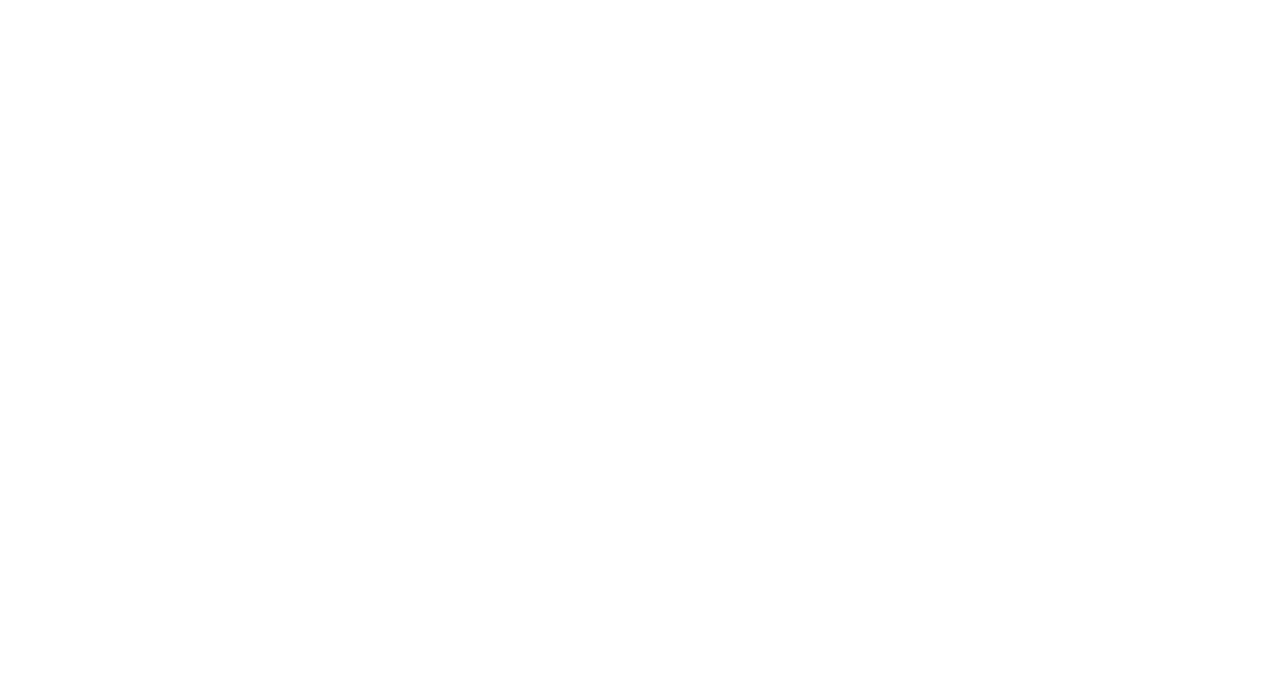
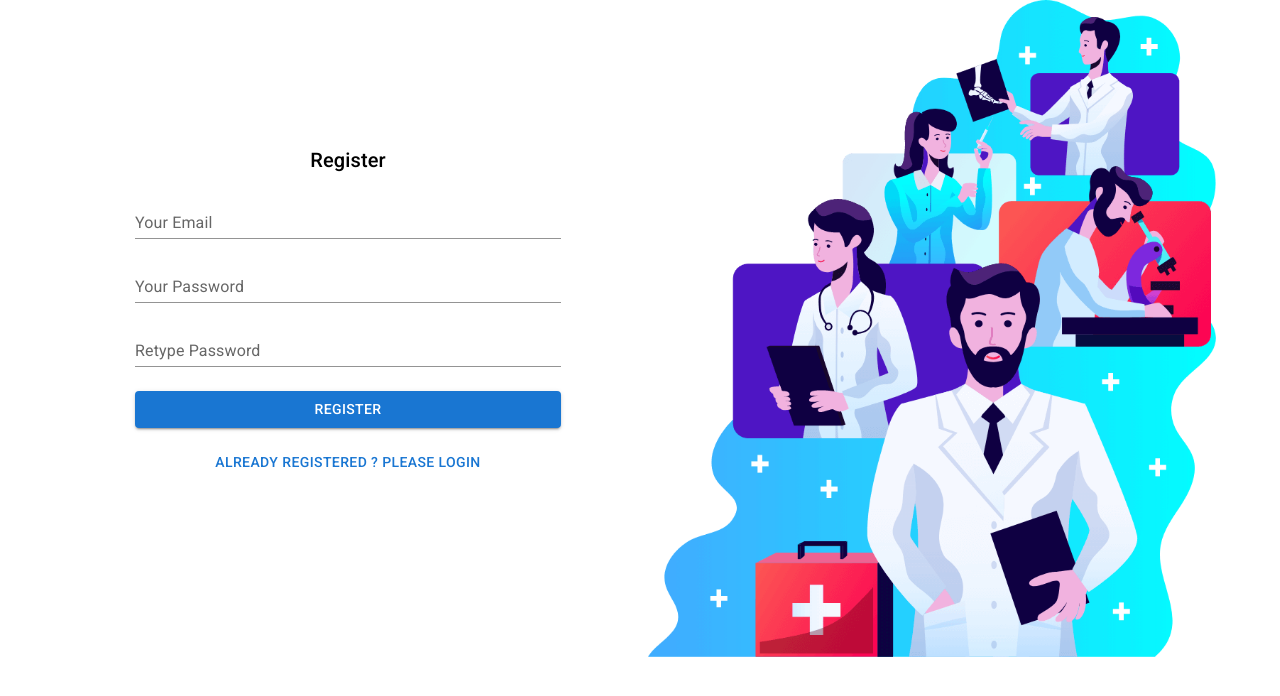
Before and after one commit to mdmonsuralamrana/doctors-portal-client-2.0, a React (Create React App) app: page /register in a window 1280 px wide. Before the commit this address had no page. Shown: the top 696 px of the page. Built offline with nearby package versions, Linux system fonts and the light colour scheme.

Commit message:
module 71-5 6 min

```diff
--- a/package.json
+++ b/package.json
@@ -12,6 +12,7 @@
     "@testing-library/react": "^13.1.1",
     "@testing-library/user-event": "^13.5.0",
     "date-fns": "^2.28.0",
+    "firebase": "^9.8.2",
     "react": "^18.0.0",
     "react-dom": "^18.0.0",
     "react-router-dom": "^6.3.0",
--- a/src/App.js
+++ b/src/App.js
@@ -6,15 +6,19 @@ import {
 } from "react-router-dom";
 import Home from './Pages/Home/Home/Home';
 import Appointment from './Pages/Appointment/Appointment/Appointment';
+import Login from './Pages/Login/Login/Login';
+import Register from './Pages/Login/Register/Register';
 
 function App() {
   return (
     <div className="App">
       <BrowserRouter>
         <Routes>
+          <Route exact path="/" element={<Home />} />
           <Route path="/" element={<Home />} />
           <Route path="/appointment" element={<Appointment />} />
-          {/* <Route path="/" element={<App />} /> */}
+          <Route path="/login" element={<Login />} />
+          <Route path="/register" element={<Register />} />
         </Routes>
       </BrowserRouter>
     </div>
--- /dev/null
+++ b/src/Pages/Login/Login/Login.js
@@ -0,0 +1,60 @@
+import { Button, Container, Grid, TextField, Typography } from '@mui/material';
+import React, { useState } from 'react';
+import { NavLink } from 'react-router-dom';
+import loginImg from '../../../images/login.png'
+
+const Login = () => {
+    const [loginData, setLogInData] = useState({})
+    const handleOnChange = e => {
+        const field = e.target.name;
+        const value = e.target.value;
+        const newLoginData = { ...loginData };
+        newLoginData[field] = value;
+        setLogInData(newLoginData);
+    }
+
+    const handleLoginSubmit = e => {
+        alert('submit')
+        e.preventDefault();
+    }
+
+    return (
+        <Container>
+            <Grid container spacing={2}>
+                <Grid sx={{ mt: 18 }} item xs={12} md={6}>
+                    <Typography variant="h6" gutterBottom component="div"> Login </Typography>
+
+                    <form onSubmit={handleLoginSubmit}>
+                        <TextField
+                            sx={{ width: '75%', m: 1 }}
+                            id="standard-basic"
+                            label="Your Email"
+                            type="email"
+                            name="email"
+                            onChange={handleOnChange}
+                            variant="standard"
+                        />
+                        <TextField
+                            sx={{ width: '75%', m: 1 }}
+                            id="standard-basic"
+                            label="Your Password"
+                            type="password"
+                            name="password"
+                            onChange={handleOnChange}
+                            variant="standard"
+                        />
+                        <Button sx={{ width: '75%', m: 2 }} variant="contained" type="submit">Login</Button>
+                    </form>
+                    <NavLink style={{textDecoration: 'none'}} to="/register">
+                        <Button> new user? Please Register </Button>
+                    </NavLink>
+                </Grid>
+                <Grid item xs={12} md={6}>
+                    <img style={{ width: '100%', }} src={loginImg} alt="" />
+                </Grid>
+            </Grid>
+        </Container>
+    );
+};
+
+export default Login;
--- /dev/null
+++ b/src/Pages/Login/Register/Register.js
@@ -0,0 +1,73 @@
+import { Button, Container, Grid, TextField, Typography } from '@mui/material';
+import React, { useState } from 'react';
+import { NavLink } from 'react-router-dom';
+import loginImg from '../../../images/login.png'
+
+
+const Register = () => {
+    const [loginData, setLogInData] = useState({})
+    const handleOnChange = e => {
+        const field = e.target.name;
+        const value = e.target.value;
+        const newLoginData = { ...loginData };
+        newLoginData[field] = value;
+        console.log(newLoginData);
+        setLogInData(newLoginData);
+    }
+
+    const handleLoginSubmit = e => {
+        if(loginData.password !== loginData.retypePassword){
+            alert("your password didn't match")
+        }
+        e.preventDefault();
+    }
+
+    return (
+        <Container>
+            <Grid container spacing={2}>
+                <Grid sx={{ mt: 18 }} item xs={12} md={6}>
+                    <Typography variant="h6" gutterBottom component="div"> Register </Typography>
+
+                    <form onSubmit={handleLoginSubmit}>
+                        <TextField
+                            sx={{ width: '75%', m: 1 }}
+                            id="standard-basic"
+                            label="Your Email"
+                            type="email"
+                            name="email"
+                            onChange={handleOnChange}
+                            variant="standard"
+                        />
+                        <TextField
+                            sx={{ width: '75%', m: 1 }}
+                            id="standard-basic"
+                            label="Your Password"
+                            type="password"
+                            name="password"
+                            onChange={handleOnChange}
+                            variant="standard"
+                        />
+                        <TextField
+                            sx={{ width: '75%', m: 1 }}
+                            id="standard-basic"
+                            label="Retype Password"
+                            type="password"
+                            name="retypePassword"
+                            onChange={handleOnChange}
+                            variant="standard"
+                        />
+                        <Button sx={{ width: '75%', m: 2 }} variant="contained" type="submit">Register</Button>
+                    </form>
+                    <NavLink style={{ textDecoration: 'none' }} to="/login">
+                        <Button> Already Registered ? Please Login </Button>
+                    </NavLink>
+                </Grid>
+                <Grid item xs={12} md={6}>
+                    <img style={{ width: '100%', }} src={loginImg} alt="" />
+                </Grid>
+            </Grid>
+        </Container>
+    );
+};
+
+export default Register;
--- a/src/Pages/Shared/Navigation/Navigation.js
+++ b/src/Pages/Shared/Navigation/Navigation.js
@@ -6,7 +6,7 @@ import Typography from '@mui/material/Typography';
 import Button from '@mui/material/Button';
 import IconButton from '@mui/material/IconButton';
 import MenuIcon from '@mui/icons-material/Menu';
-import { Link } from 'react-router-dom';
+import { Link, NavLink } from 'react-router-dom';
 
 const Navigation = () => {
     return (
@@ -25,8 +25,8 @@ const Navigation = () => {
                     <Typography variant="h6" component="div" sx={{ flexGrow: 1 }}>
                         Doctor Lagbe
                     </Typography>
-                    <Link to="/appointment">  <Button color="inherit">Appointment</Button> </Link>
-                    <Button color="inherit">Login</Button>
+                    <Link to="/appointment"><Button color="inherit">Appointment</Button> </Link>
+                    <NavLink to="/login" > <Button color="inherit">Login</Button></NavLink>
                 </Toolbar>
             </AppBar>
         </Box>
```
Also changed, not shown: src/Pages/Login/firebase/firebase.config.js (added, +9 -0 lines), src/Pages/Login/firebase/firebase.inti.js (added, +47 -0 lines), src/hooks/useFirebase.js (added, +15 -0 lines), 1 other file (tests, documents, lock files or other folders).
